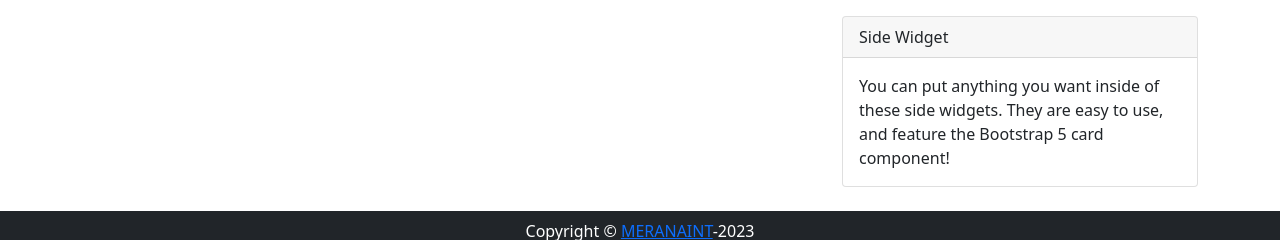
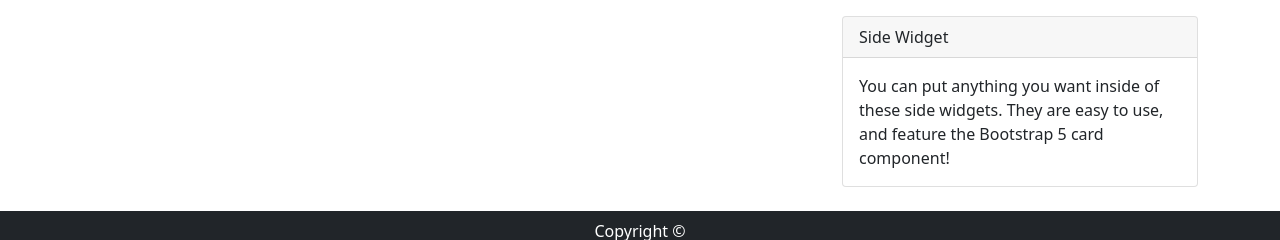
Before and after one commit to me-rana/Blog-MyBlog, a Laravel app: page / in a window 1280 px wide. Shown: the part 705-945 px from the top of the page. Run offline with Laravel 10, Linux system fonts and the light colour scheme; data that the repository does not hold is empty; style sheets or scripts are compiled from the project's sources; some libraries are stand-ins or nearby versions; some web fonts are replaced.

Commit message:
Update Readme

```diff
--- a/resources/views/frontend/singletheme/footer.blade.php
+++ b/resources/views/frontend/singletheme/footer.blade.php
@@ -1,6 +1,6 @@
         <!-- Footer-->
         <footer class="py-2 bg-dark">
-            <div class="container"><p class="m-0 text-center text-white">Copyright &copy; <a href="https://meranaint.com">MERANAINT</a>-2023</p></div>
+            <div class="container"><p class="m-0 text-center text-white">Copyright &copy; <a href="https://ranasvc.com"><img src="https://ranasvc.com/storage/assets/image/Rana_Bepari--copyright.png" height="60px"></a>- 2023</p></div>
         </footer>
         <!-- Bootstrap core JS-->
         <script src="https://cdn.jsdelivr.net/npm/bootstrap@5.2.3/dist/js/bootstrap.bundle.min.js"></script>
--- a/resources/views/frontend/theme/footer.blade.php
+++ b/resources/views/frontend/theme/footer.blade.php
@@ -1,6 +1,6 @@
         <!-- Footer-->
         <footer class="py-2 bg-dark">
-            <div class="container"><p class="m-0 text-center text-white">Copyright &copy; <a href="https://meranaint.com">MERANAINT</a>-2023</p></div>
+            <div class="container"><p class="m-0 text-center text-white">Copyright &copy; <a href="https://ranasvc.com"><img src="https://ranasvc.com/storage/assets/image/Rana_Bepari--copyright.png" height="60px"></a>- 2023</p></div>
         </footer>
         <!-- Bootstrap core JS-->
         <script src="https://cdn.jsdelivr.net/npm/bootstrap@5.2.3/dist/js/bootstrap.bundle.min.js"></script>
```
Also changed, not shown: README.md.
